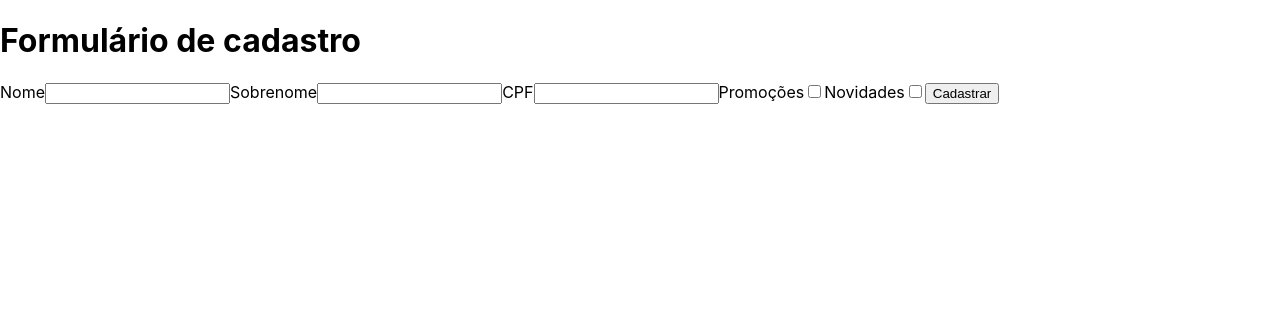
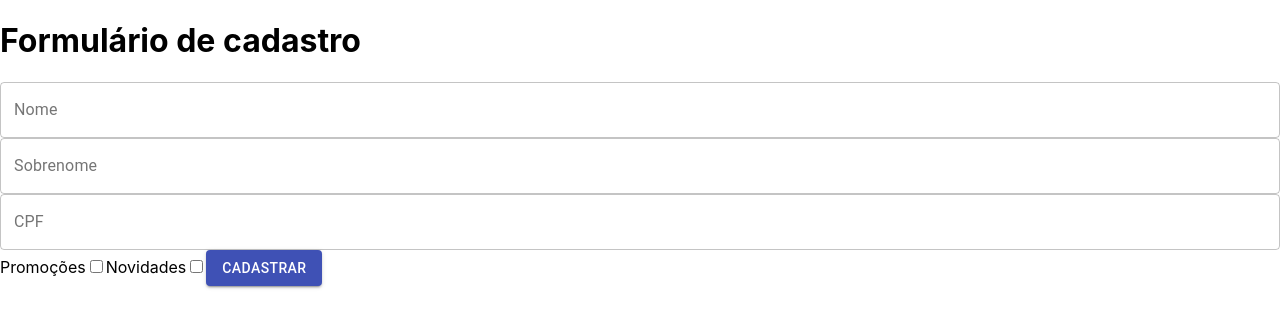
Before and after one commit to gabrielmsdf3/form-react-alura, a React (Create React App) app: page / in a window 1280 px wide. Shown: the top 328 px of the page. Built offline with nearby package versions, Linux system fonts and the light colour scheme.

Commit message:
Iniciando material UI

```diff
--- a/package.json
+++ b/package.json
@@ -3,6 +3,7 @@
   "version": "0.1.0",
   "private": true,
   "dependencies": {
+    "@material-ui/core": "^4.11.3",
     "@testing-library/jest-dom": "^5.11.10",
     "@testing-library/react": "^11.2.6",
     "@testing-library/user-event": "^12.8.3",
--- a/src/components/FormularioCadastro/FormularioCadastro.jsx
+++ b/src/components/FormularioCadastro/FormularioCadastro.jsx
@@ -1,16 +1,13 @@
 import React from "react"
+import Button from "@material-ui/core/Button"
+import TextField from "@material-ui/core/TextField"
 
-function FormularioCadastro()  {
+function FormularioCadastro() {
   return (
     <form>
-      <label>Nome</label>
-      <input type="text" />
-
-      <label>Sobrenome</label>
-      <input type="text" />
-
-      <label>CPF</label>
-      <input type="text" />
+      <TextField id="nome" label="Nome" variant="outlined" fullWidth/>
+      <TextField id="sobrenome" label="Sobrenome" variant="outlined" fullWidth/>
+      <TextField id="cpf" label="CPF" variant="outlined" fullWidth/>
 
       <label>Promoções</label>
       <input type="checkbox" />
@@ -18,7 +15,9 @@ function FormularioCadastro()  {
       <label>Novidades</label>
       <input type="checkbox" />
 
-      <button type="submit">Cadastrar</button>
+      <Button type="submit" variant="contained" color="primary">
+        Cadastrar
+      </Button>
     </form>
   )
 }
```
Also changed, not shown: 1 other file (tests, documents, lock files or other folders).
